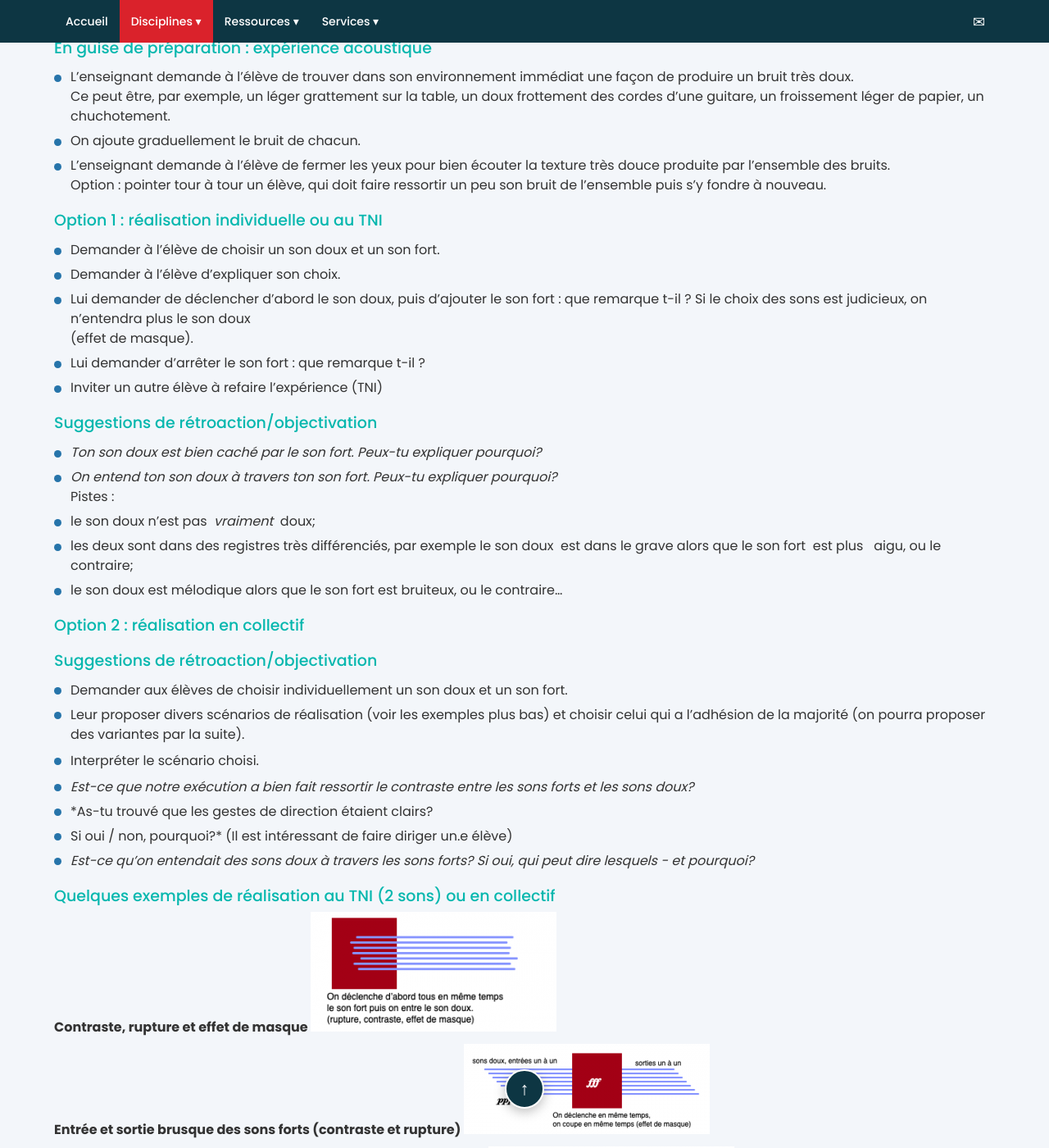
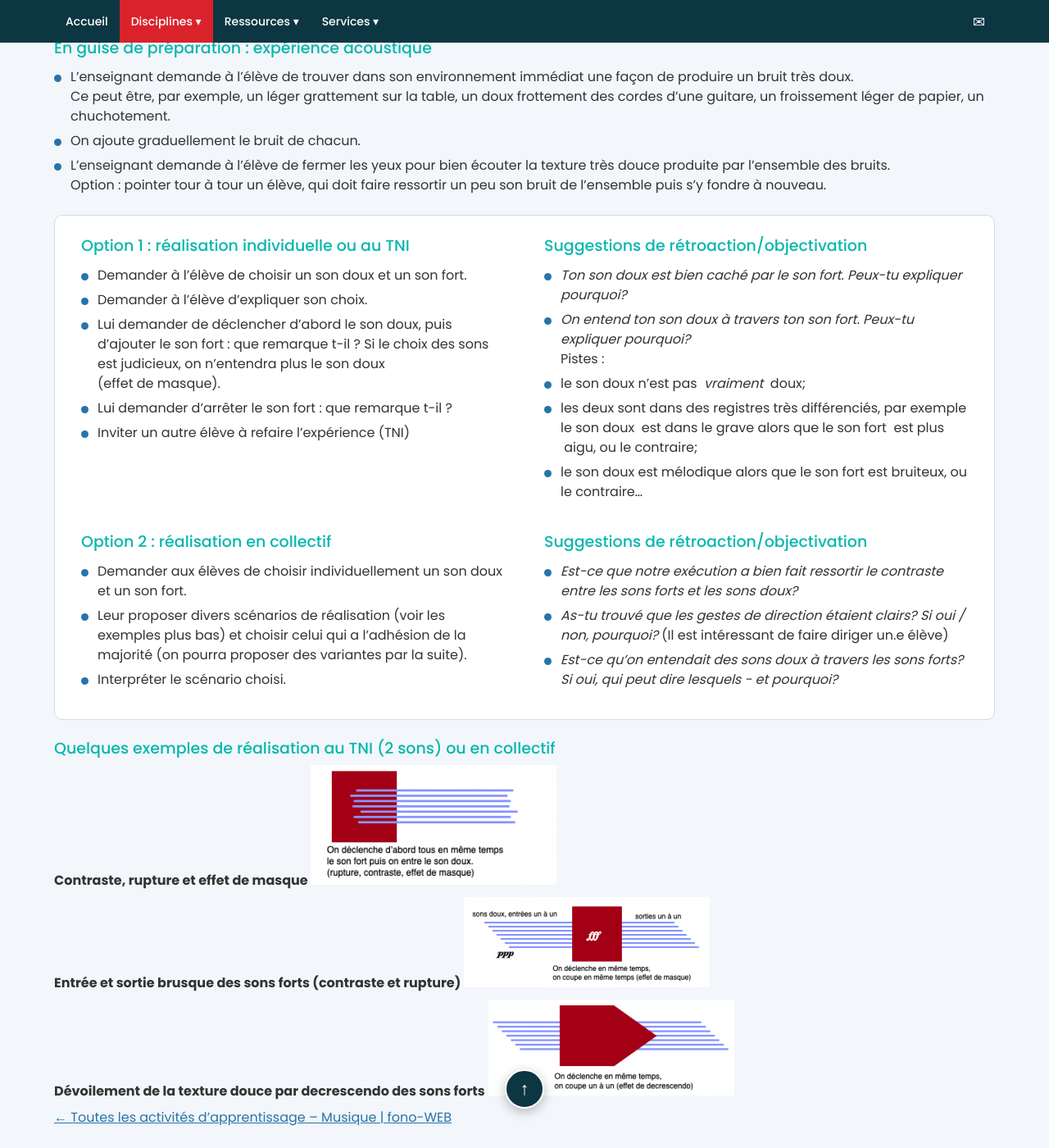
Before and after one commit to yves-fonofone/site-fonofone-revision, a Jekyll site: the page built from _activites/doux-fort-facile.md, in a window 1280 px wide and 1400 px high, scrolled down 1746 px. Shown: the whole window at 82% size. Built offline with Jekyll 4.4.1, drawn with Linux system fonts in a browser that asks for light colours.

Commit message:
doux/fort : options et rétroactions sur 2 colonnes parallèles dans un encadré blanc
Co-Authored-By: Claude Opus 5.5 <noreply@anthropic.com>

```diff
--- a/_activites/doux-fort-facile.md
+++ b/_activites/doux-fort-facile.md
@@ -106,6 +106,9 @@ Au terme de l'activité:
 - L'enseignant demande à l'élève de fermer les yeux pour bien écouter la texture très douce produite par l'ensemble des bruits.
  Option : pointer tour à tour un élève, qui doit faire ressortir un peu son bruit de l'ensemble puis s'y fondre à nouveau.
 
+<section class="encadre encadre--blanc encadre--options">
+<div class="options__col" markdown="1">
+
 #### Option 1 : réalisation individuelle ou au TNI
 
 - Demander à l'élève de choisir un son doux et un son fort.
@@ -114,6 +117,9 @@ Au terme de l'activité:
  (effet de masque).
 - Lui demander d'arrêter le son fort : que remarque t-il ?
 - Inviter un autre élève à refaire l'expérience (TNI)
+
+</div>
+<div class="options__col" markdown="1">
 
 #### Suggestions de rétroaction/objectivation
 
@@ -124,18 +130,26 @@ Au terme de l'activité:
  - les deux sont dans des registres très différenciés, par exemple le son doux  est dans le grave alors que le son fort  est plus   aigu, ou le contraire;
  - le son doux est mélodique alors que le son fort est bruiteux, ou le contraire...
 
+</div>
+<div class="options__col" markdown="1">
+
 #### Option 2 : réalisation en collectif
-
-#### Suggestions de rétroaction/objectivation
 
 - Demander aux élèves de choisir individuellement un son doux et un son fort.
 - Leur proposer divers scénarios de réalisation (voir les exemples plus bas) et choisir celui qui a l'adhésion de la majorité (on pourra proposer des variantes par la suite).
 - Interpréter le scénario choisi.
 
+</div>
+<div class="options__col" markdown="1">
+
+#### Suggestions de rétroaction/objectivation
+
 - *Est-ce que notre exécution a bien fait ressortir le contraste entre les sons forts et les sons doux?*
-- *As-tu trouvé que les gestes de direction étaient clairs?
- - Si oui / non, pourquoi?* (Il est intéressant de faire diriger un.e élève)
+- *As-tu trouvé que les gestes de direction étaient clairs? Si oui / non, pourquoi?* (Il est intéressant de faire diriger un.e élève)
 - *Est-ce qu'on entendait des sons doux à travers les sons forts? Si oui, qui peut dire lesquels - et pourquoi?*
+
+</div>
+</section>
 
 #### Quelques exemples de réalisation au TNI (2 sons) ou en collectif
 
--- a/style.css
+++ b/style.css
@@ -770,3 +770,7 @@ li.extrait p { margin: 0; }
 .fiche--fonofone .fiche-contenu > .rangee > * > h2:first-child { margin-top: 0; }
 .fiche--fonofone .fiche-contenu > h2 + .rangee { margin-top: 24px; } /* rangée placée sous son propre titre (ex. Beautés crues) : pas de saut de section */
 .fiche--fonofone .fiche-contenu > audio { display: block; margin: 8px 0; }
+/* Options de réalisation et leurs rétroactions sur 2 colonnes parallèles (ex. doux/fort) */
+.fiche--fonofone .encadre--options { display: grid; grid-template-columns: 1fr 1fr; gap: 8px 48px; padding: 8px 32px 24px; margin: 24px 0; }
+.fiche--fonofone .encadre--options h4 { margin-top: 18px; }
+@media (max-width: 800px) { .fiche--fonofone .encadre--options { grid-template-columns: 1fr; } }
```
